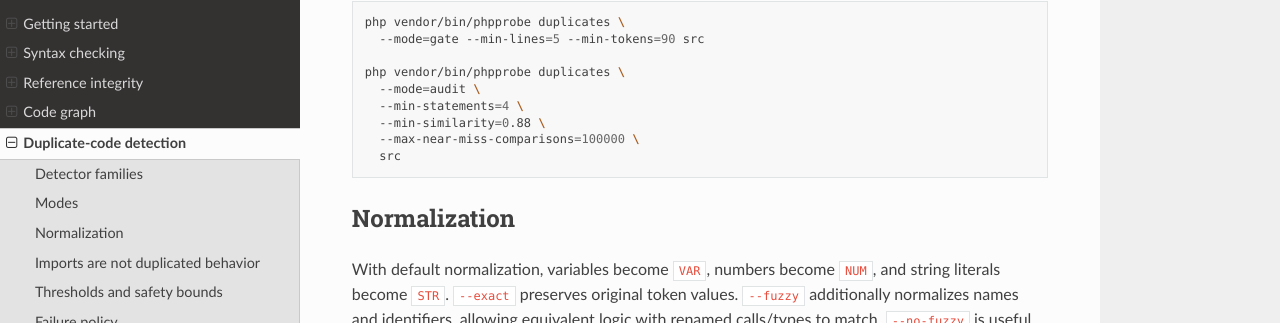
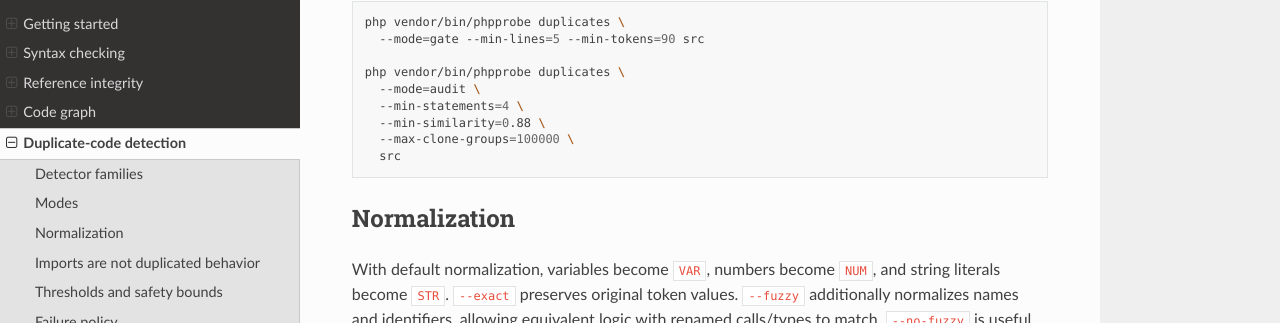
Before and after one commit to infocyph/PHPProbe, a Sphinx documentation site: the page built from docs/duplicates.rst, in a window 1280 px wide and 900 px high, scrolled down 666 px. Shown: the part 128-451 px from the top of the window. Built offline with Sphinx 7.4.7 and the Read the Docs theme 3.1.0, drawn with Linux system fonts in a browser that asks for light colours.

Commit message:
docs(duplicates): update cap example

```diff
--- a/docs/duplicates.rst
+++ b/docs/duplicates.rst
@@ -49,7 +49,7 @@ detector matrix is active.
      --mode=audit \
      --min-statements=4 \
      --min-similarity=0.88 \
-     --max-near-miss-comparisons=100000 \
+     --max-clone-groups=100000 \
      src
 
 Normalization
```
